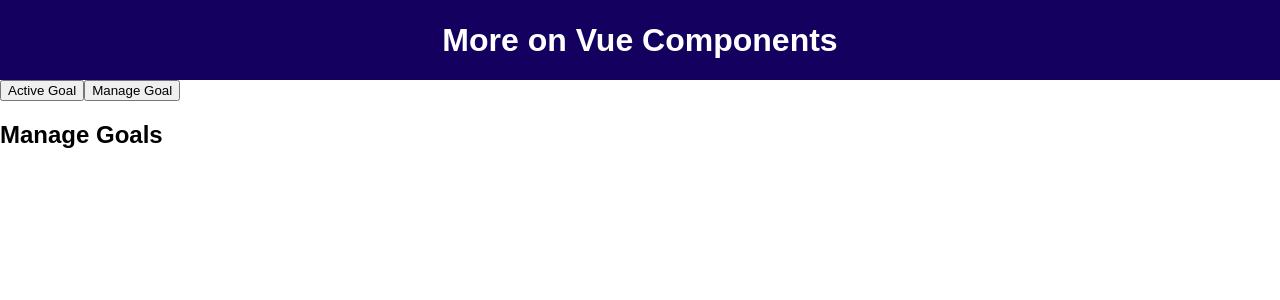
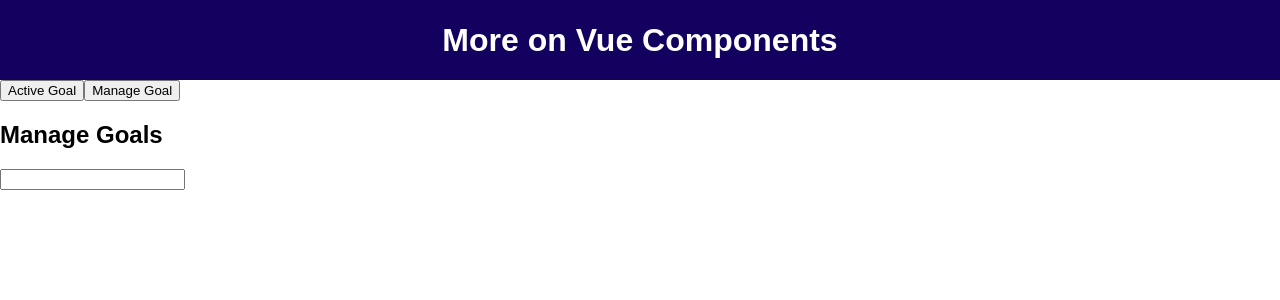
Before and after one commit to HassanKhan123/vuejs-components-advance, a Vue app: page / in a window 1280 px wide. Both pictures are taken after a click on the button "Manage Goal". Shown: the top 300 px of the page. Built offline with nearby package versions, Linux system fonts and the light colour scheme.

Commit message:
keeping dynamic components alive

```diff
--- a/src/App.vue
+++ b/src/App.vue
@@ -16,7 +16,9 @@
     <!--
     <ActiveGoals v-if="selectedComponent === 'ActiveGoals'" />
     <ManageGoals v-if="selectedComponent === 'ManageGoals'" /> -->
-    <component :is="selectedComponent"></component>
+    <keep-alive>
+      <component :is="selectedComponent"></component>
+    </keep-alive>
   </div>
 </template>
 
--- a/src/components/ManageGoals.vue
+++ b/src/components/ManageGoals.vue
@@ -1,3 +1,4 @@
 <template>
   <h2>Manage Goals</h2>
+  <input type="text" />
 </template>
```
